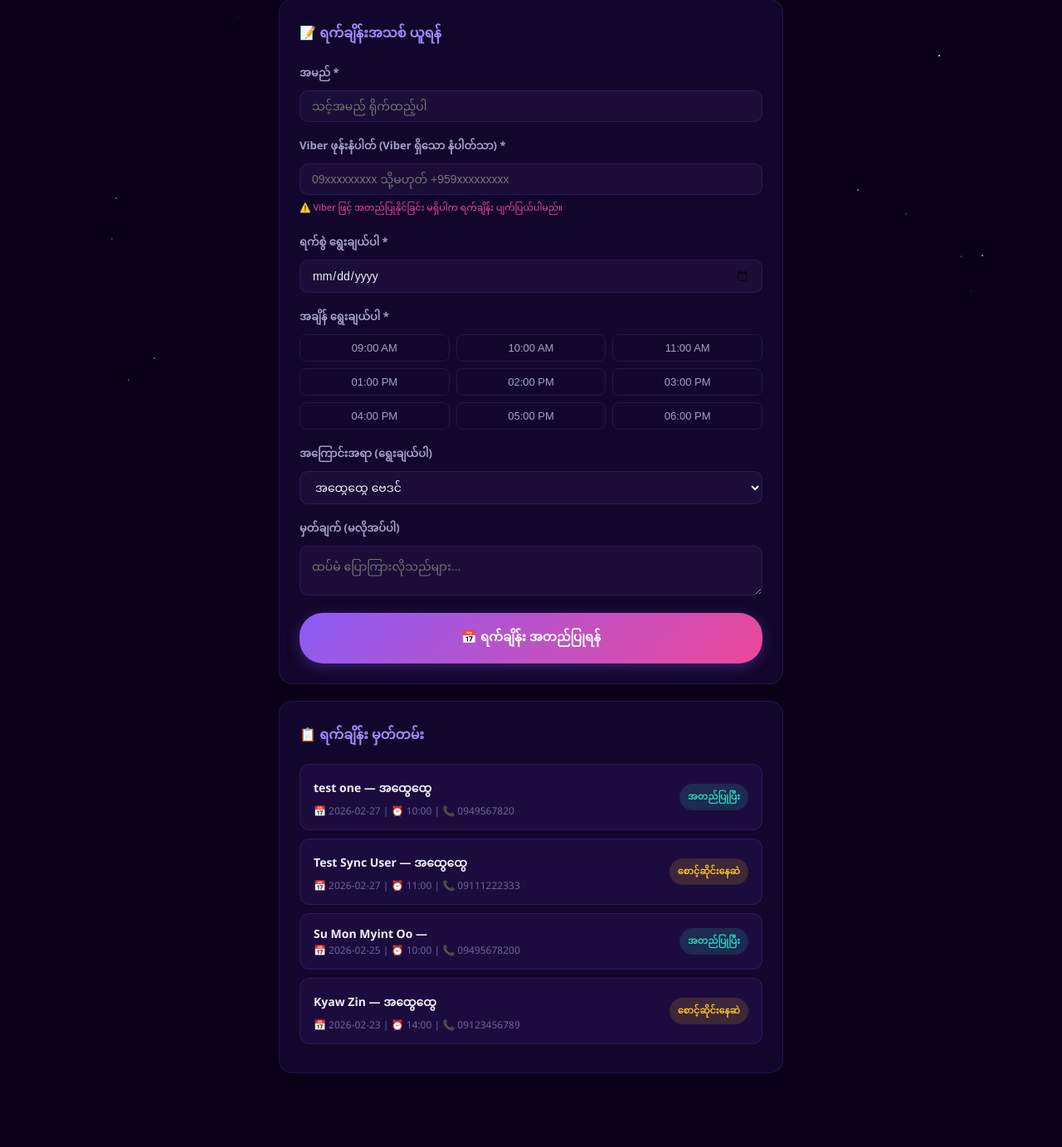
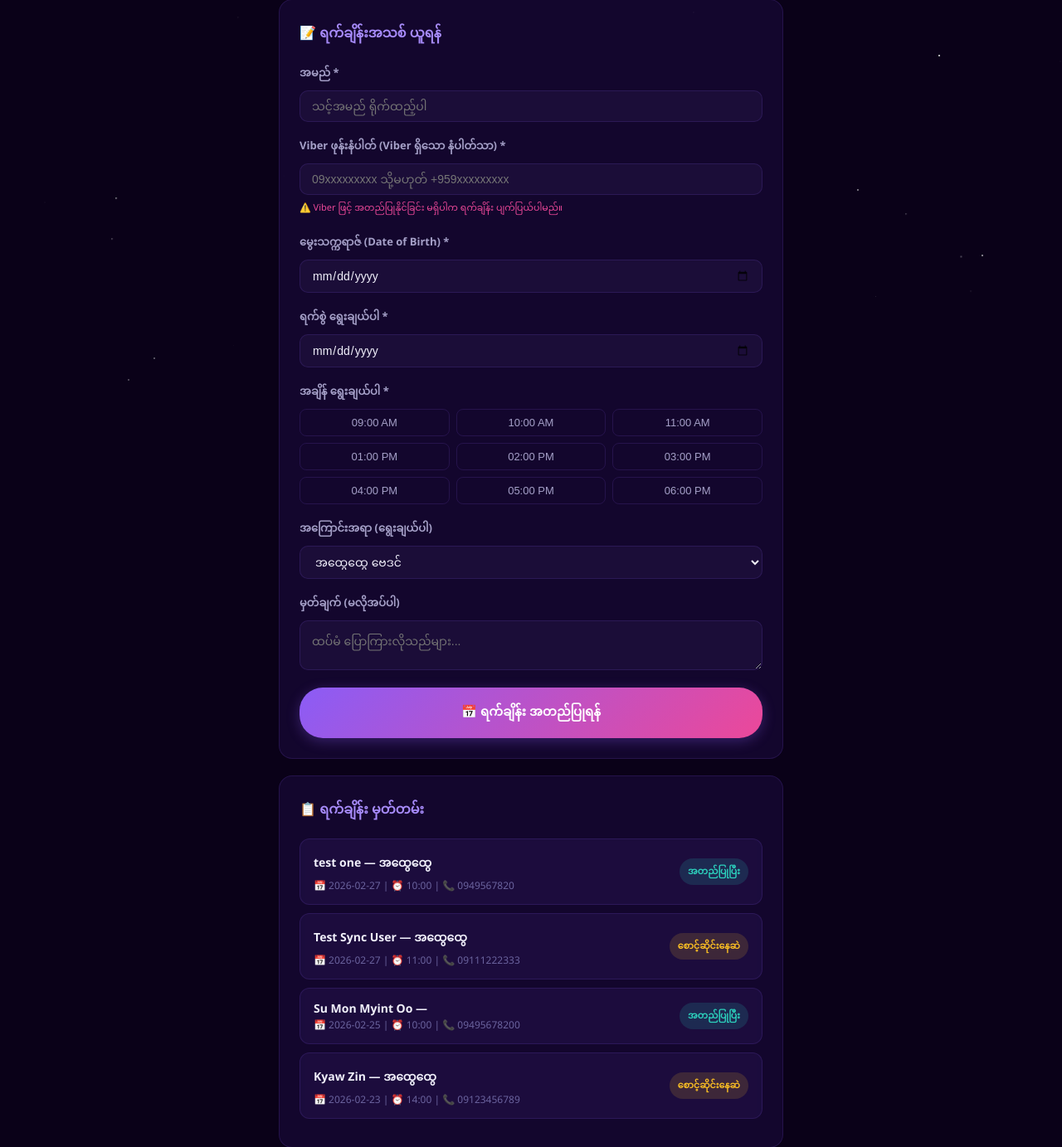
Before and after one commit to kyawzinIT99/Astrology, a Flask app: page /booking in a window 1280 px wide. Shown: the part 282-1665 px from the top of the page at 83% size. Before the commit the page ends 1576 px from the top, so only its background shows below. Run offline with Flask 3, Linux system fonts and the light colour scheme; some web fonts are replaced.

Commit message:
Add dob to booking form

```diff
--- a/app.py
+++ b/app.py
@@ -338,7 +338,7 @@ def create_booking():
     data = request.get_json()
 
     # Validate required fields
-    required = ["name", "phone", "date", "time"]
+    required = ["name", "phone", "dob", "date", "time"]
     for field in required:
         if not data.get(field):
             return jsonify({"error": f"{field} is required"}), 400
@@ -354,6 +354,7 @@ def create_booking():
         "booking_id": booking_id,
         "name": data["name"],
         "phone": data["phone"],
+        "dob": data["dob"],
         "date": data["date"],
         "time": data["time"],
         "topic": data.get("topic", "general"),
--- a/sheets_sync.py
+++ b/sheets_sync.py
@@ -19,7 +19,7 @@ SCOPES = [
 CREDENTIALS_FILE = os.path.join(os.path.dirname(__file__), "credentials.json")
 
 # Sheet headers — only essential booking info
-HEADERS = ["booking_id", "name", "phone", "date", "time", "status"]
+HEADERS = ["booking_id", "name", "phone", "dob", "date", "time", "status"]
 
 
 def get_client():
@@ -39,7 +39,7 @@ def get_sheet():
         except gspread.WorksheetNotFound:
             worksheet = spreadsheet.add_worksheet("Bookings", rows=200, cols=len(HEADERS))
             worksheet.update("A1", [HEADERS])
-            worksheet.format("A1:F1", {
+            worksheet.format("A1:G1", {
                 "textFormat": {"bold": True},
                 "backgroundColor": {"red": 0.35, "green": 0.11, "blue": 0.53}
             })
@@ -82,8 +82,8 @@ def sync_status_update(booking: dict, new_status: str) -> bool:
         booking_id = booking.get("booking_id", "")
         cell = worksheet.find(booking_id)
         if cell:
-            # Status is column F (index 6)
-            worksheet.update_cell(cell.row, 6, new_status)
+            # Status is column G (index 7)
+            worksheet.update_cell(cell.row, 7, new_status)
             print(f"✅ Booking {booking_id} status → {new_status} in Google Sheets")
             return True
         else:
@@ -109,7 +109,7 @@ def sync_all_bookings(bookings: list) -> bool:
 
         rows = [[b.get(h, "") for h in HEADERS] for b in bookings]
         if rows:
-            worksheet.update(f"A2:F{len(rows)+1}", rows)
+            worksheet.update(f"A2:G{len(rows)+1}", rows)
 
         print(f"✅ {len(rows)} bookings synced to Google Sheets")
         return True
--- a/templates/admin.html
+++ b/templates/admin.html
@@ -527,7 +527,7 @@
                             <span class="badge ${badgeClass}">${badgeText}</span>
                         </div>
                         <div class="meta">
-                            📅 ${b.date} &nbsp;|&nbsp; ⏰ ${b.time} &nbsp;|&nbsp; 📞 ${b.phone}
+                            📅 ${b.date} &nbsp;|&nbsp; ⏰ ${b.time} &nbsp;|&nbsp; 📞 ${b.phone} &nbsp;|&nbsp; 🎂 ${b.dob || '-'}
                             ${b.booking_id ? '&nbsp;|&nbsp; 🔖 ' + b.booking_id : ''}
                         </div>
                         <div class="actions">
--- a/templates/booking.html
+++ b/templates/booking.html
@@ -414,6 +414,10 @@
                         ဖြင့် အတည်ပြုနိုင်ခြင်း မရှိပါက ရက်ချိန်း ပျက်ပြယ်ပါမည်။</small>
                 </div>
                 <div class="form-group">
+                    <label>မွေးသက္ကရာဇ် (Date of Birth) *</label>
+                    <input type="date" id="bookDob" required onclick="this.showPicker()">
+                </div>
+                <div class="form-group">
                     <label>ရက်စွဲ ရွေးချယ်ပါ *</label>
                     <input type="date" id="bookDate" required onclick="this.showPicker()">
                 </div>
@@ -542,6 +546,7 @@
             const data = {
                 name: document.getElementById('bookName').value,
                 phone: document.getElementById('bookPhone').value,
+                dob: document.getElementById('bookDob').value,
                 date: document.getElementById('bookDate').value,
                 time: selectedTime,
                 topic: document.getElementById('bookTopic').value,
```
